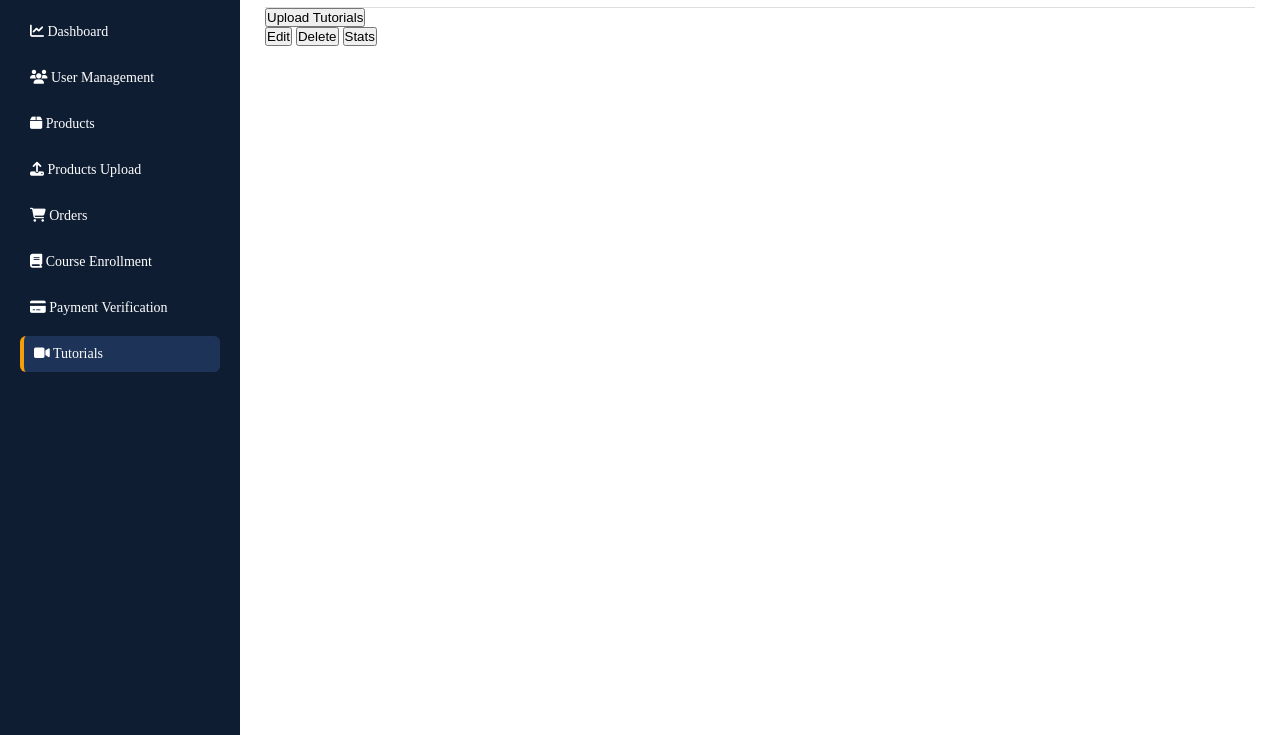
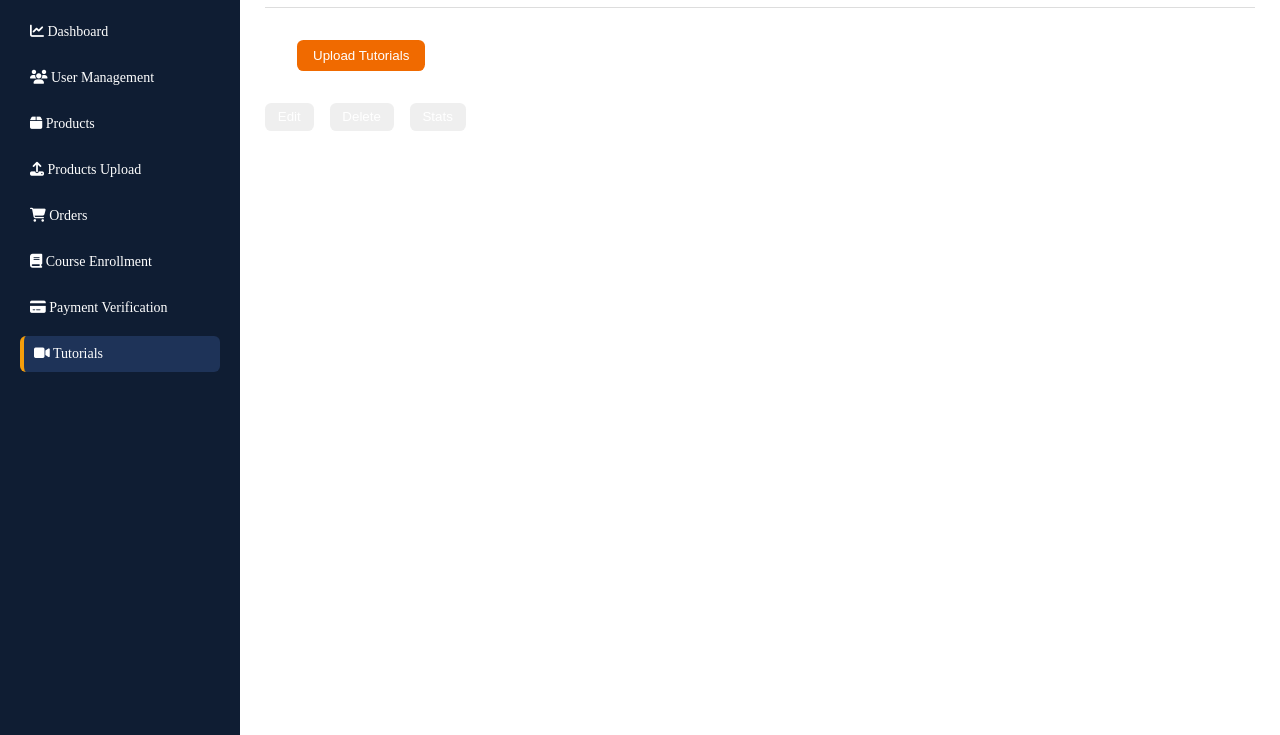
Before and after one commit to lauryn06/Admin-E-commerce, a website: page tutorials.html in a window 1280 px wide. Shown: the part 65-800 px from the top of the page. Drawn offline with Linux system fonts and the light colour scheme.

Commit message:
styled the action buttons under tutorials

```diff
--- a/style.css
+++ b/style.css
@@ -8,16 +8,36 @@
   --shadow: rgba(0, 0, 0, 0.1);
   --font-main: 'Segoe UI', Tahoma, Geneva, Verdana, sans-serif;
 }
-.yellow{
+.orange{
   background-color: #F06A00;
-  color: #000000;
+  color: var(--text-light);
   border: none;
+  margin:2rem;
   padding: 0.5rem 1rem;
   border-radius: 0.4rem;
   cursor: pointer;
 }
+.tutorialactions{
+  display: flex;
+  gap: 1rem;
+
+}
+.tutorialedit, .tutorialdelete, .tutorialstat{
+  color: var(--text-light);
+  border: none;
+  padding: 0.4rem 0.8rem;
+  border-radius: 0.4rem;
+  cursor: pointer;
+}
+th{
+  padding: 0.5rem;
+
+}
+table{
+  margin: 2rem 0;
+}
 .AdminLogin:hover {
-  background-color: #000080;
+  background-color: #F06A00;
   transition: background-color 0.3s ease;
 }
 
```
